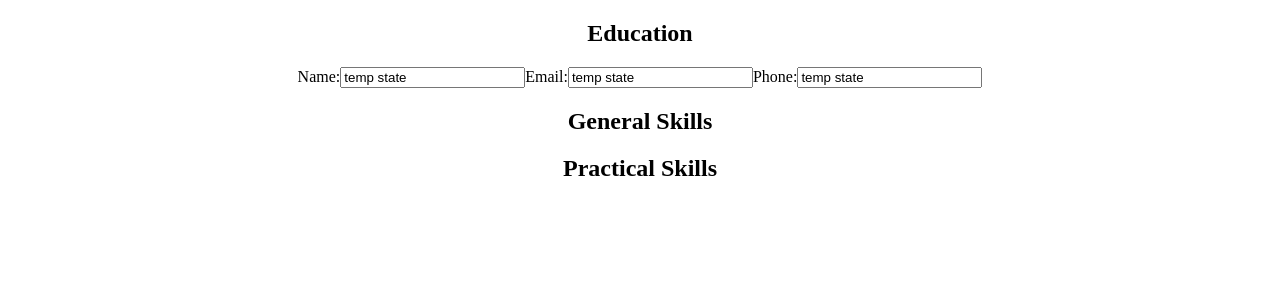
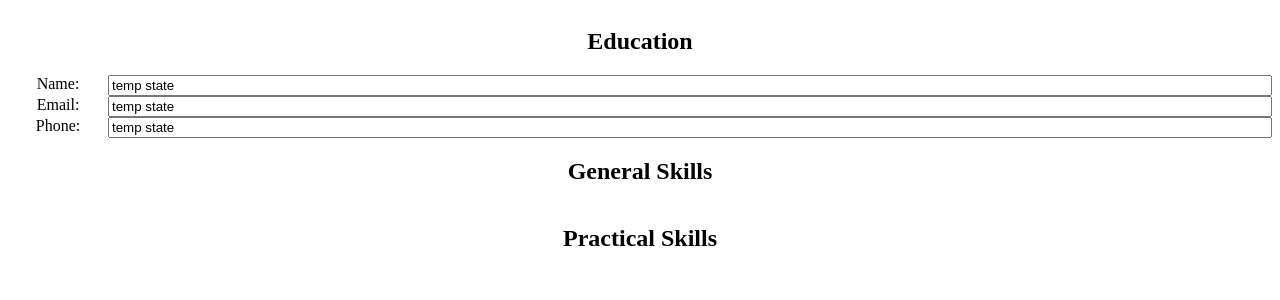
Before and after one commit to sethakirafeldman/cv-project, a React (Create React App) app: page / in a window 1280 px wide. Shown: the top 300 px of the page. Built offline with nearby package versions, Linux system fonts and the light colour scheme.

Commit message:
basic styling

```diff
--- a/src/App.css
+++ b/src/App.css
@@ -1,4 +1,5 @@
 .App {
+
   text-align: center;
 }
 
--- a/src/styles.css
+++ b/src/styles.css
@@ -0,0 +1,17 @@
+.App {
+    display: flex;
+    flex-direction: column;
+}
+form {
+    display: grid;
+    grid-template-columns: 100px 1fr;
+}
+
+label {
+    grid-column: 1 / 2;
+}
+
+input {
+    grid-column: 2 /3;
+
+}
```
